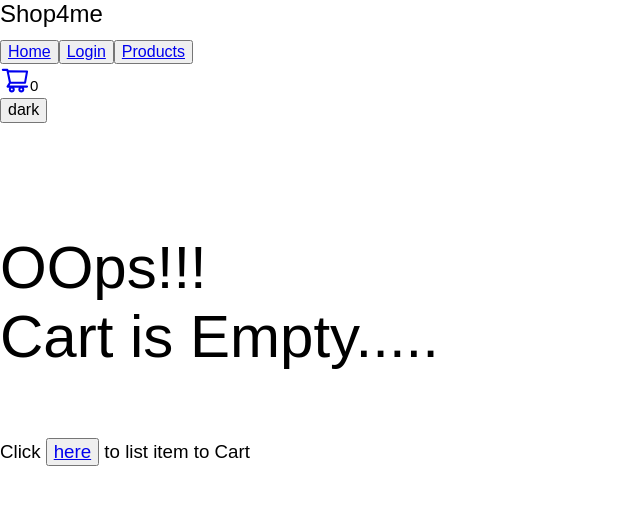
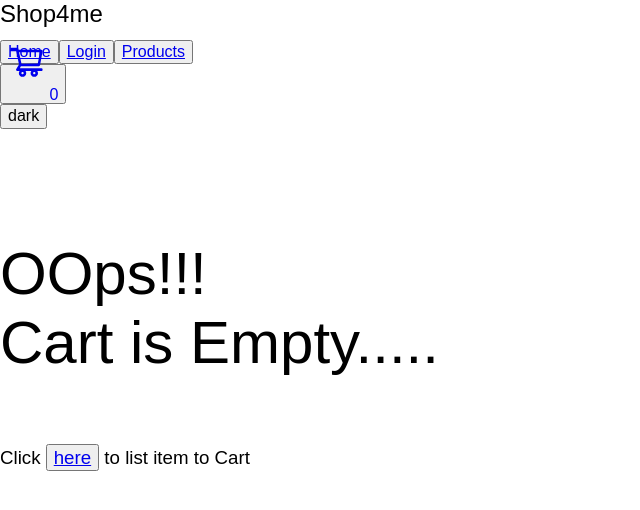
Before and after one commit to Toluene1/Shop4me, a React (Vite) app: page /cart in a window 1280 px wide. Shown: the top 510 px of the page, without its empty margins (0-640 px from the left). Built offline with nearby package versions, Linux system fonts and the light colour scheme.

Commit message:
fixed cart icon positioning

```diff
--- a/src/components/Navbar.jsx
+++ b/src/components/Navbar.jsx
@@ -25,12 +25,14 @@ const Navbar = () => {
             <div className=" col-sm-2 "><h2>Shop4me</h2></div>
 
             <div className="mx-2 col-sm-7 d-none d-sm-block text-center ">
-                <button className={`btn btn-light mx-3 p-0 text-white bg-${theme}`}><Link to={"/"} className='btn btn-link link-dark text-decoration-none text-warning'>Home</Link></button>
-                <button className={`btn btn-light mx-3 p-0 text-white bg-${theme}`}><Link to={"/login"} className='btn btn-link link-dark text-decoration-none text-warning'>Login</Link></button>
-                <button className={`btn btn-light mx-3 p-0 text-white bg-${theme}`}><Link to={"/products"} className='btn btn-link link-dark text-decoration-none text-warning'>Products</Link></button>
+                <button className={`btn btn-light mx-3 p-0 text-white bg-${theme}`}><Link to={"/"} className='btn btn-link link-dark text-decoration-none text-warning fw-bold'>Home</Link></button>
+                <button className={`btn btn-light mx-3 p-0 text-white bg-${theme}`}><Link to={"/login"} className='btn btn-link link-dark text-decoration-none text-warning fw-bold'>Login</Link></button>
+                <button className={`btn btn-light mx-3 p-0 text-white bg-${theme}`}><Link to={"/products"} className='btn btn-link link-dark text-decoration-none text-warning fw-bold'>Products</Link></button>
             </div>
             <div className="col-sm-1">
-                <Link to={"/cart"} className='btn btn-link link-dark text-decoration-none  text-dark'><span className="" style={{ fontSize: "30px" }}><ShoppingCartOutlined /></span></Link><span className="position-absolute top-4" style={{ fontSize: "15px" }}>{Cart.length}</span>
+                <Link to={"/cart"} className='btn btn-link link-dark text-decoration-none  text-dark'><button type="button" style={{ height: "40px" }} className="btn btn-warning position-relative">
+                    <span style={{ fontSize: "37px", position: "relative", top: "-25px" }}><ShoppingCartOutlined /></span> <span className="position-absolute top-0 start-100 translate-middle badge rounded-pill bg-black text-warning">{Cart.length}</span>
+                </button></Link>
             </div>
             <div className="col-sm-1">
                 <button className={`m-2 mx-3 px-2 btn btn-light text-warning bg-${theme}`} onClick={ChangeColor}>{
```
